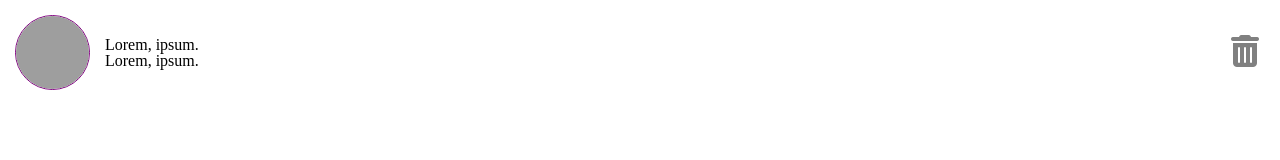
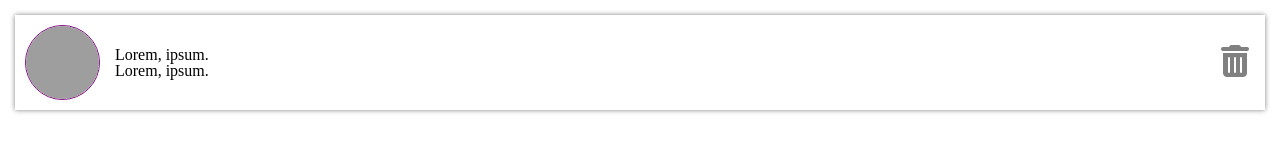
Before and after one commit to Ms-Julia30/FlexBox, a plain HTML site: page index.html in a window 1280 px wide. Drawn offline with Linux system fonts and the light colour scheme; grey boxes are pictures that could not be loaded.

Commit message:
Fix UserListItem

```diff
--- a/assets/css/style.css
+++ b/assets/css/style.css
@@ -14,7 +14,8 @@ html {
     display: flex;
     align-items: center;
     gap: 15px;
-    box-shadow: o o 5px grey;
+    box-shadow: 0 0 5px grey;
+    padding: 10px;
 }
 
 .userImageWrapper {
@@ -29,6 +30,7 @@ html {
     width: 100%; /*From Parent Element*/
     height: 100%;
     object-fit: cover;
+    flex-shrink: 0; /*Prevents image from shrinking*/
 }
 
 .userName {
```
